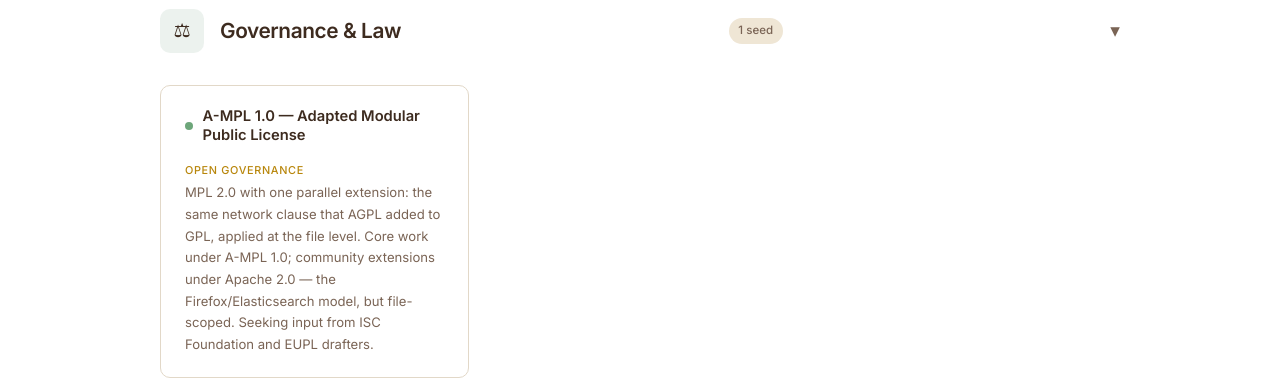
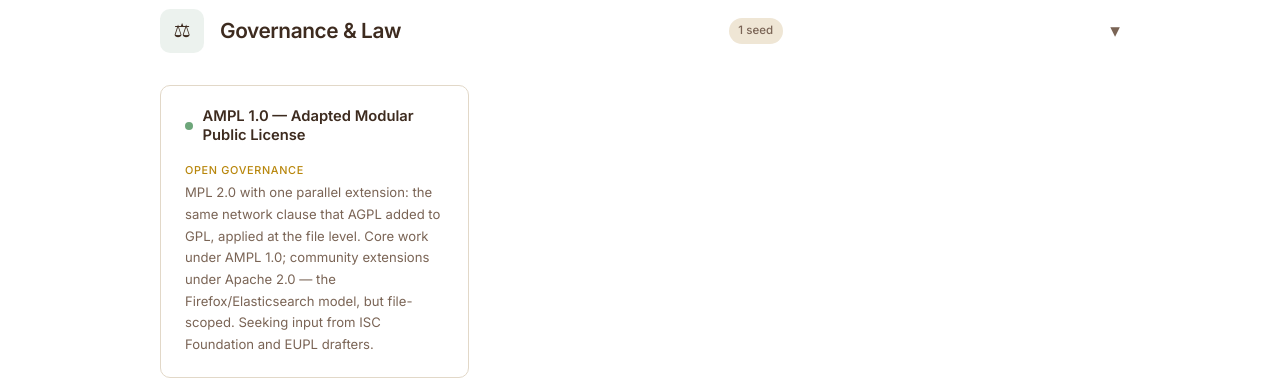
Before and after one commit to Evobiosys/questhub.eco, a Jekyll site: the page built from index.html, in a window 1280 px wide and 900 px high, scrolled down 1100 px. Shown: the part 153-533 px from the top of the window. Built offline with Jekyll 4.4.1, drawn with Linux system fonts in a browser that asks for light colours.

Commit message:
license: adopt AMPL 1.0, add CONTRIBUTING with copyright assignment, add Governance quest
Co-Authored-By: Claude Sonnet 4.6 <noreply@anthropic.com>

```diff
--- a/index.html
+++ b/index.html
@@ -337,11 +337,11 @@ description: >-
     </div>
     <div class="qh-grid">
       <div class="qh-card">
-        <div class="qh-card-top"><span class="qh-card-seed green"></span><h3>A-MPL 1.0 — Adapted Modular Public License</h3></div>
+        <div class="qh-card-top"><span class="qh-card-seed green"></span><h3>AMPL 1.0 — Adapted Modular Public License</h3></div>
         <span class="qh-card-parent">open governance</span>
         <p>
           MPL 2.0 with one parallel extension: the same network clause that AGPL added to GPL,
-          applied at the file level. Core work under A-MPL 1.0; community extensions under Apache 2.0
+          applied at the file level. Core work under AMPL 1.0; community extensions under Apache 2.0
           &mdash; the Firefox/Elasticsearch model, but file-scoped.
           Seeking input from ISC Foundation and EUPL drafters.
         </p>
```
Also changed, not shown: CONTRIBUTING.md (+1 -1 lines), 1 other file.
